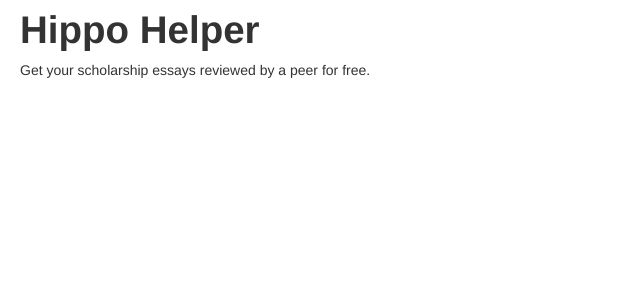
After one commit to NickCarneiro/scholarhippo, a Django app: page /helper in a window 1280 px wide. The commit adds this page. Shown: the top 300 px of the page, without its empty margins (0-640 px from the left). Run offline with Django 3.2, Linux system fonts and the light colour scheme; parts of the project's set-up code (start-up, migrations or seed data) failed here and were passed over; some libraries are stand-ins or nearby versions.

Commit message:
added Hippo Helper page and replaced all mixpanel ids

```diff
--- /dev/null
+++ b/helper/static/css/helper.css
@@ -0,0 +1,3 @@
+.card {
+    background: #fff;
+}
--- /dev/null
+++ b/helper/views/__init__.py
@@ -0,0 +1 @@
+from signup import signup
--- /dev/null
+++ b/helper/views/signup.py
@@ -0,0 +1,4 @@
+from django.shortcuts import render_to_response
+
+def signup(req):
+    return render_to_response('helper.html')
--- a/scholarhippo/settings/__init__.py
+++ b/scholarhippo/settings/__init__.py
@@ -73,6 +73,7 @@ INSTALLED_APPS = (
     # Uncomment the next line to enable admin documentation:
     # 'django.contrib.admindocs',
     'search',
+    'helper',
     'south',
     'raven.contrib.django.raven_compat'
 )
--- a/scholarhippo/urls.py
+++ b/scholarhippo/urls.py
@@ -31,6 +31,8 @@ urlpatterns = patterns('',
     url(r'^check', 'search.views.check_for_scholarship', name='check_for_scholarship'),
     url(r'^aggregation', 'search.views.aggregation', name='aggregation'),
 
+    url(r'^helper', 'helper.views.signup', name='helper'),
+
 
 
 
--- a/search/operations/serp_checker.py
+++ b/search/operations/serp_checker.py
@@ -1,7 +1,7 @@
 import google
 from mixpanel import Mixpanel
 
-mp = Mixpanel('752f301471ad54cb0cc0c8ce77f200da')
+mp = Mixpanel('2871f3b0cb686b7f9fff1ba66d042817')
 
 keywords = ['no essay scholarships']
 our_domain = 'http://scholarhippo.com'
--- /dev/null
+++ b/templates/helper.html
@@ -0,0 +1,37 @@
+{% load humanize %}
+{% load static from staticfiles %}
+<!DOCTYPE html>
+<html lang="en">
+<head>
+    <meta http-equiv="x-ua-compatible" content="ie=edge, chrome=1" />
+    <meta name="google-site-verification" content="5wfNqASdvOC5KTXu6TfnRss2fvnNKJazWt1HGBJQmc8" />
+    <meta name="msvalidate.01" content="19CFB58CDB04D855638670E1907914FF" />
+    <meta charset="utf-8" />
+    <meta name="viewport" content="width=device-width, initial-scale=1.0">
+    <link rel="canonical" href="http://scholarhippo.com" />
+    <meta name="description" content="Search scholarships all over America for free. Scholar Hippo is a comprehensive scholarship search engine.">
+    <meta name="keywords" content="scholarships, Scholar Hippo scholarships, scholarship search, Scholar Hippo, scholarhippo">
+    <title>Scholar Hippo Scholarships</title>
+    <link rel="stylesheet" href="{% static "css/bootstrap.css" %}" />
+    <link rel="stylesheet" href="{% static "css/helper.css" %}" />
+    <!-- start Mixpanel --><script type="text/javascript">(function(e,b){if(!b.__SV){var a,f,i,g;window.mixpanel=b;a=e.createElement("script");a.type="text/javascript";a.async=!0;a.src=("https:"===e.location.protocol?"https:":"http:")+'//cdn.mxpnl.com/libs/mixpanel-2.2.min.js';f=e.getElementsByTagName("script")[0];f.parentNode.insertBefore(a,f);b._i=[];b.init=function(a,e,d){function f(b,h){var a=h.split(".");2==a.length&&(b=b[a[0]],h=a[1]);b[h]=function(){b.push([h].concat(Array.prototype.slice.call(arguments,0)))}}var c=b;"undefined"!==
+        typeof d?c=b[d]=[]:d="mixpanel";c.people=c.people||[];c.toString=function(b){var a="mixpanel";"mixpanel"!==d&&(a+="."+d);b||(a+=" (stub)");return a};c.people.toString=function(){return c.toString(1)+".people (stub)"};i="disable track track_pageview track_links track_forms register register_once alias unregister identify name_tag set_config people.set people.set_once people.increment people.append people.track_charge people.clear_charges people.delete_user".split(" ");for(g=0;g<i.length;g++)f(c,i[g]);
+    b._i.push([a,e,d])};b.__SV=1.2}})(document,window.mixpanel||[]);
+mixpanel.init("2871f3b0cb686b7f9fff1ba66d042817");</script><!-- end Mixpanel -->
+</head>
+<body>
+<div id="home-container" class="container-fluid">
+    <div class="row-fluid">
+        <div class="span12 card">
+            <h1>Hippo Helper</h1>
+            Get your scholarship essays reviewed by a peer for free.
+
+        </div>
+
+    </div>
+</div>
+<script src="{% static "js/jquery.js" %}"></script>
+<script src="{% static "js/helper.js" %}"></script>
+{% include 'google_analytics_fragment.html' %}
+</body>
+</html>
--- a/templates/index.html
+++ b/templates/index.html
@@ -18,7 +18,7 @@
     <!-- start Mixpanel --><script type="text/javascript">(function(e,b){if(!b.__SV){var a,f,i,g;window.mixpanel=b;a=e.createElement("script");a.type="text/javascript";a.async=!0;a.src=("https:"===e.location.protocol?"https:":"http:")+'//cdn.mxpnl.com/libs/mixpanel-2.2.min.js';f=e.getElementsByTagName("script")[0];f.parentNode.insertBefore(a,f);b._i=[];b.init=function(a,e,d){function f(b,h){var a=h.split(".");2==a.length&&(b=b[a[0]],h=a[1]);b[h]=function(){b.push([h].concat(Array.prototype.slice.call(arguments,0)))}}var c=b;"undefined"!==
         typeof d?c=b[d]=[]:d="mixpanel";c.people=c.people||[];c.toString=function(b){var a="mixpanel";"mixpanel"!==d&&(a+="."+d);b||(a+=" (stub)");return a};c.people.toString=function(){return c.toString(1)+".people (stub)"};i="disable track track_pageview track_links track_forms register register_once alias unregister identify name_tag set_config people.set people.set_once people.increment people.append people.track_charge people.clear_charges people.delete_user".split(" ");for(g=0;g<i.length;g++)f(c,i[g]);
     b._i.push([a,e,d])};b.__SV=1.2}})(document,window.mixpanel||[]);
-    mixpanel.init("752f301471ad54cb0cc0c8ce77f200da");</script><!-- end Mixpanel -->
+mixpanel.init("2871f3b0cb686b7f9fff1ba66d042817");</script><!-- end Mixpanel -->
 </head>
 <body>
 <div id="home-container" class="container-fluid">
--- a/templates/navshell.html
+++ b/templates/navshell.html
@@ -29,7 +29,7 @@
     <!-- start Mixpanel --><script type="text/javascript">(function(e,b){if(!b.__SV){var a,f,i,g;window.mixpanel=b;a=e.createElement("script");a.type="text/javascript";a.async=!0;a.src=("https:"===e.location.protocol?"https:":"http:")+'//cdn.mxpnl.com/libs/mixpanel-2.2.min.js';f=e.getElementsByTagName("script")[0];f.parentNode.insertBefore(a,f);b._i=[];b.init=function(a,e,d){function f(b,h){var a=h.split(".");2==a.length&&(b=b[a[0]],h=a[1]);b[h]=function(){b.push([h].concat(Array.prototype.slice.call(arguments,0)))}}var c=b;"undefined"!==
         typeof d?c=b[d]=[]:d="mixpanel";c.people=c.people||[];c.toString=function(b){var a="mixpanel";"mixpanel"!==d&&(a+="."+d);b||(a+=" (stub)");return a};c.people.toString=function(){return c.toString(1)+".people (stub)"};i="disable track track_pageview track_links track_forms register register_once alias unregister identify name_tag set_config people.set people.set_once people.increment people.append people.track_charge people.clear_charges people.delete_user".split(" ");for(g=0;g<i.length;g++)f(c,i[g]);
     b._i.push([a,e,d])};b.__SV=1.2}})(document,window.mixpanel||[]);
-    mixpanel.init("752f301471ad54cb0cc0c8ce77f200da");</script><!-- end Mixpanel -->
+mixpanel.init("2871f3b0cb686b7f9fff1ba66d042817");</script><!-- end Mixpanel -->
 </head>
 <body>
 <div id="navshell-header-bar">
```
Also changed, not shown: helper/__init__.py (added), helper/static/js/helper.js (added).
